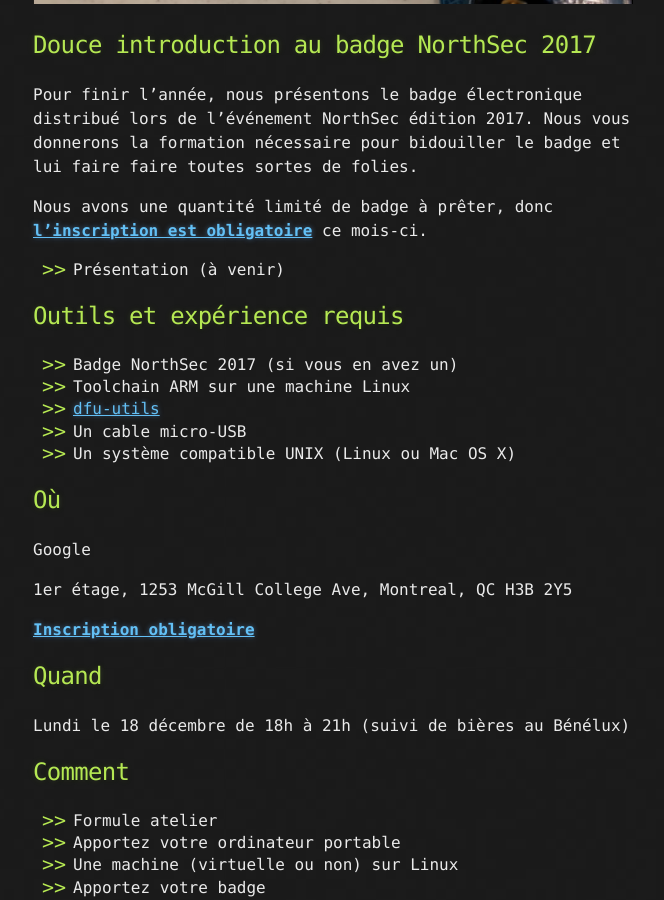
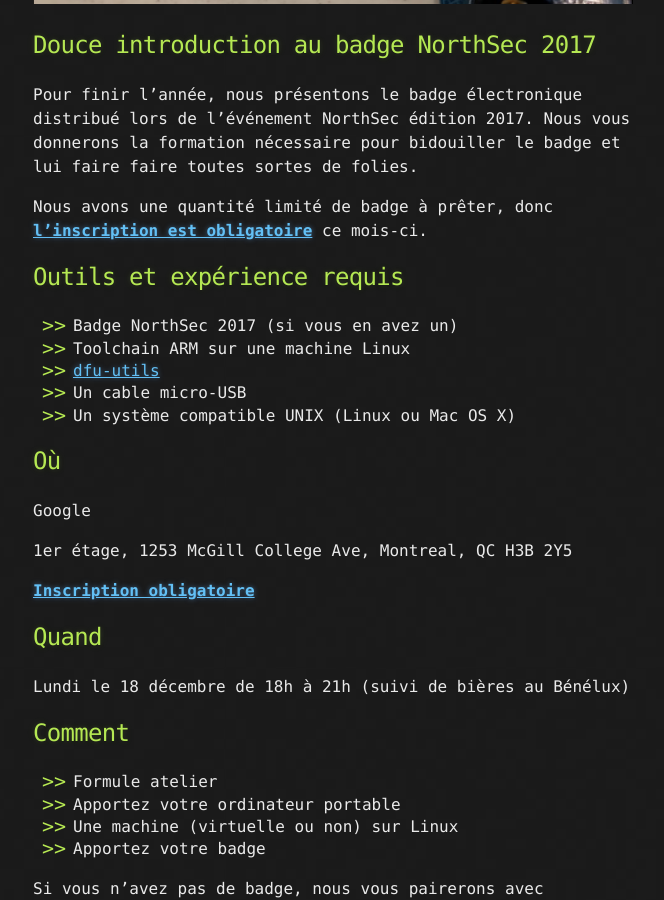
Before and after one commit to montrehack/montrehack.github.com, a Jekyll site: the page built from _posts/2017-12-18-gentle-intro-nsec-badge.md, in a window 1280 px wide and 900 px high, scrolled down 928 px. Shown: the whole window, without its empty margins (307-971 px from the left). Built offline with Jekyll 4.4.1, drawn with Linux system fonts in a browser that asks for light colours; comment, search, counter and statistics services are not loaded.

Commit message:
Minor cleanup

```diff
--- a/_posts/2017-12-18-gentle-intro-nsec-badge.md
+++ b/_posts/2017-12-18-gentle-intro-nsec-badge.md
@@ -21,8 +21,6 @@ pour bidouiller le badge et lui faire faire toutes sortes de folies.
 Nous avons une quantité limité de badge à prêter, donc [**l'inscription est
 obligatoire**](https://www.eventbrite.ca/e/montrehack-gentle-introduction-to-the-2017-northsec-badge-tickets-41230165535)
 ce mois-ci.
-
-* Présentation (à venir)
 
 ## Outils et expérience requis
 
```
Also changed, not shown: other parts of _posts/2017-12-18-gentle-intro-nsec-badge.md (+0 -2 lines).
